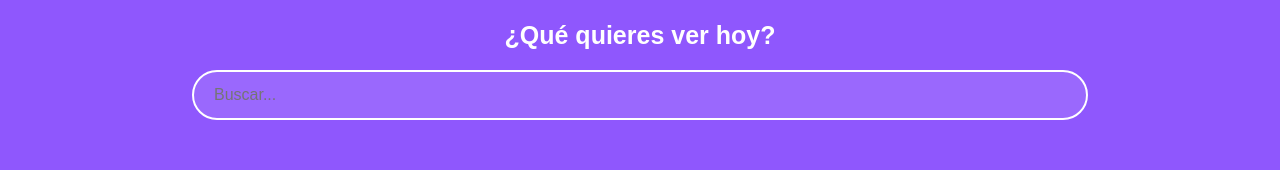
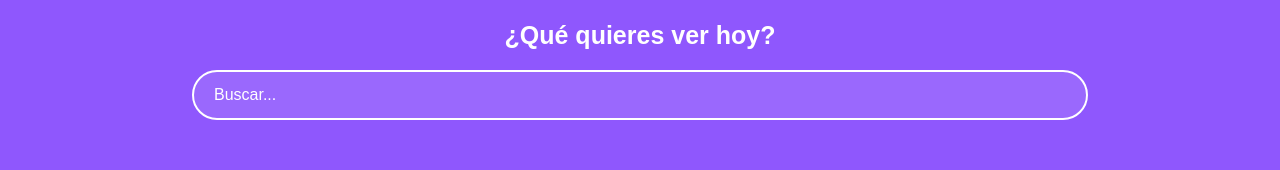
Before and after one commit to GitEdy2/PlatziVideo, a React app: page / in a window 1280 px wide. Shown: the part 190-360 px from the top of the page. Built offline with nearby package versions, Linux system fonts and the light colour scheme; the HTML template or start-up script is replaced by a standard one.

Commit message:
Cambio en hoja de estilo de search

```diff
--- a/src/assets/styles/components/Search.scss
+++ b/src/assets/styles/components/Search.scss
@@ -24,3 +24,7 @@
     width: 70%;
     outline: none;
 }
+
+::placeholder {
+    color: white;
+}
```
